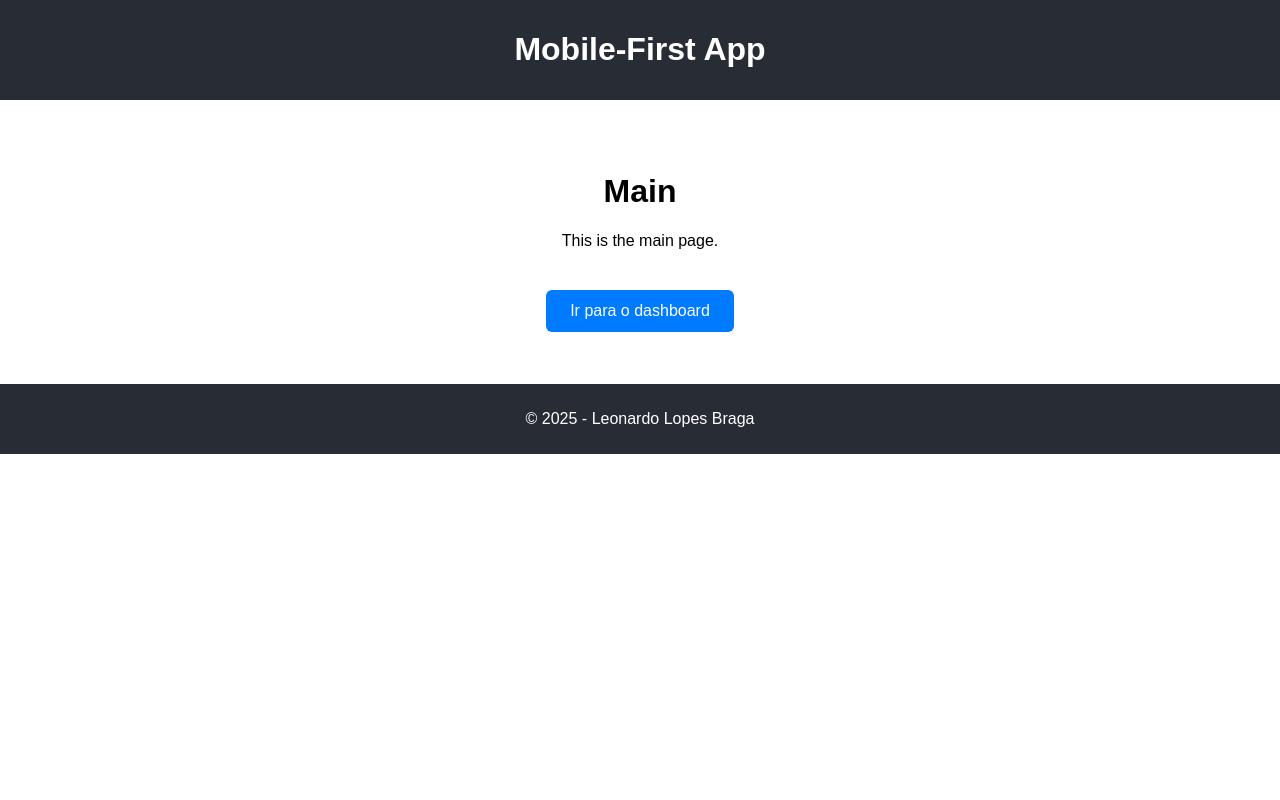
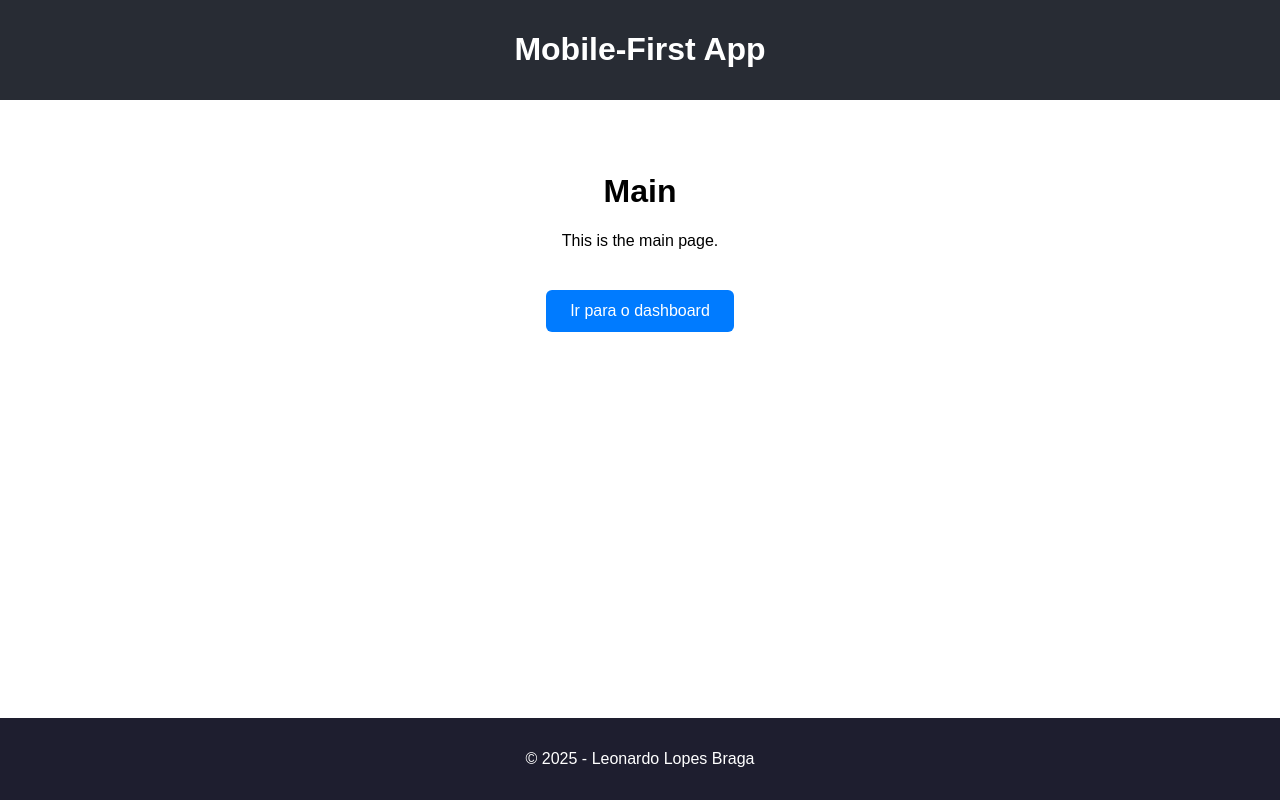
Before and after one commit to leonardolopesb/my-react-app, a React (Create React App) app: page / in a window 1280 px wide. Built offline with nearby package versions, Linux system fonts and the light colour scheme.

Commit message:
Estilização do 'App'

```diff
--- /dev/null
+++ b/src/app/App.css
@@ -0,0 +1,21 @@
+html, body, #root {
+  height: 100%;
+  margin: 0;
+}
+
+.app-container {
+  display: flex;
+  flex-direction: column;
+  min-height: 100vh;
+}
+
+main {
+  flex: 1;
+}
+
+footer {
+  background-color: #1e1e2f;
+  color: white;
+  text-align: center;
+  padding: 1rem;
+}
--- a/src/app/App.tsx
+++ b/src/app/App.tsx
@@ -1,10 +1,11 @@
 import Header from './components/header';
 import Footer from './components/footer';
+import './App.css';
 import { Routes } from './routes';
 
 const App = () => {
   return (
-    <div>
+    <div className="app-container">
       <Header />
       <main>
         <Routes />
```
